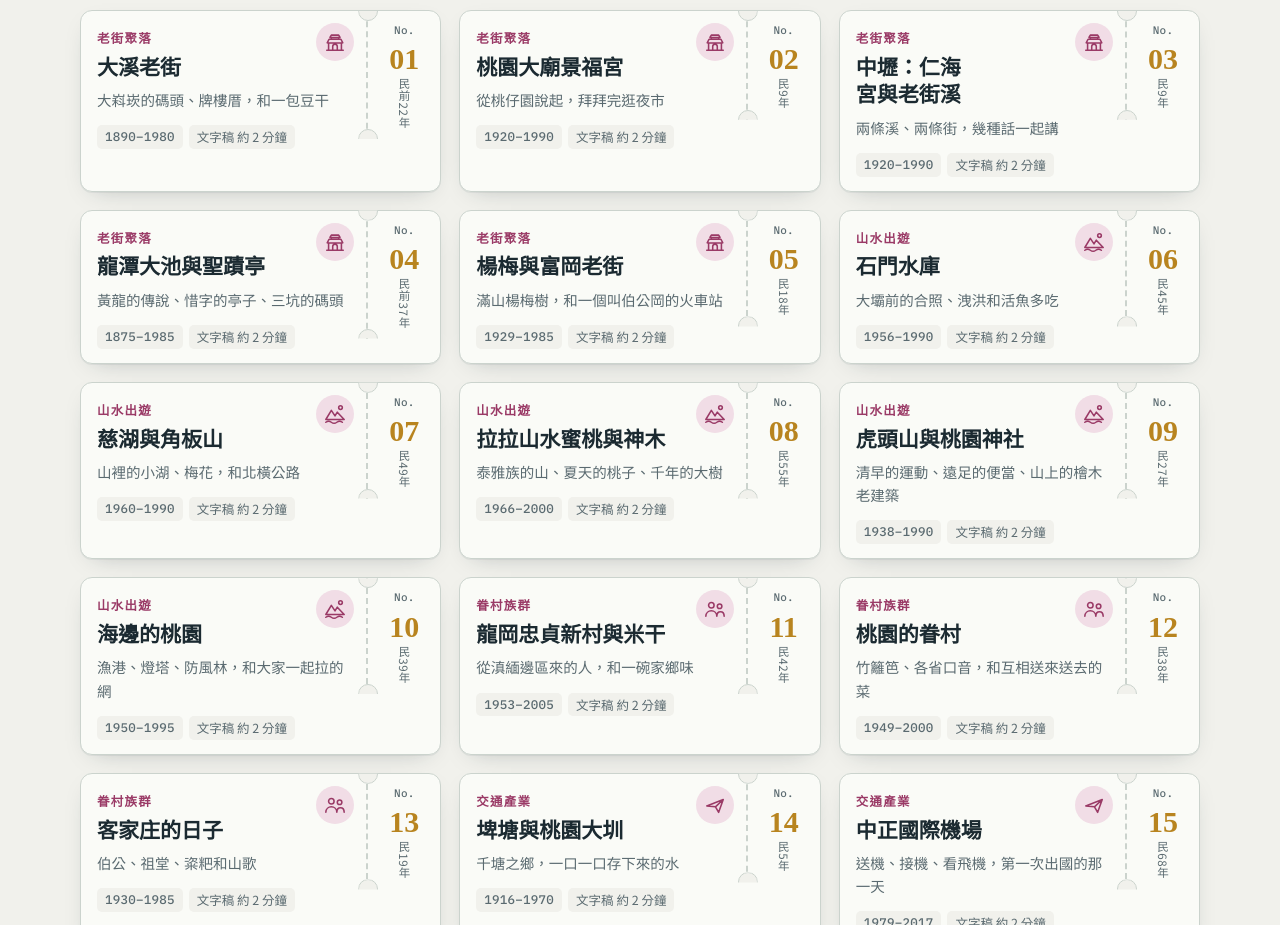
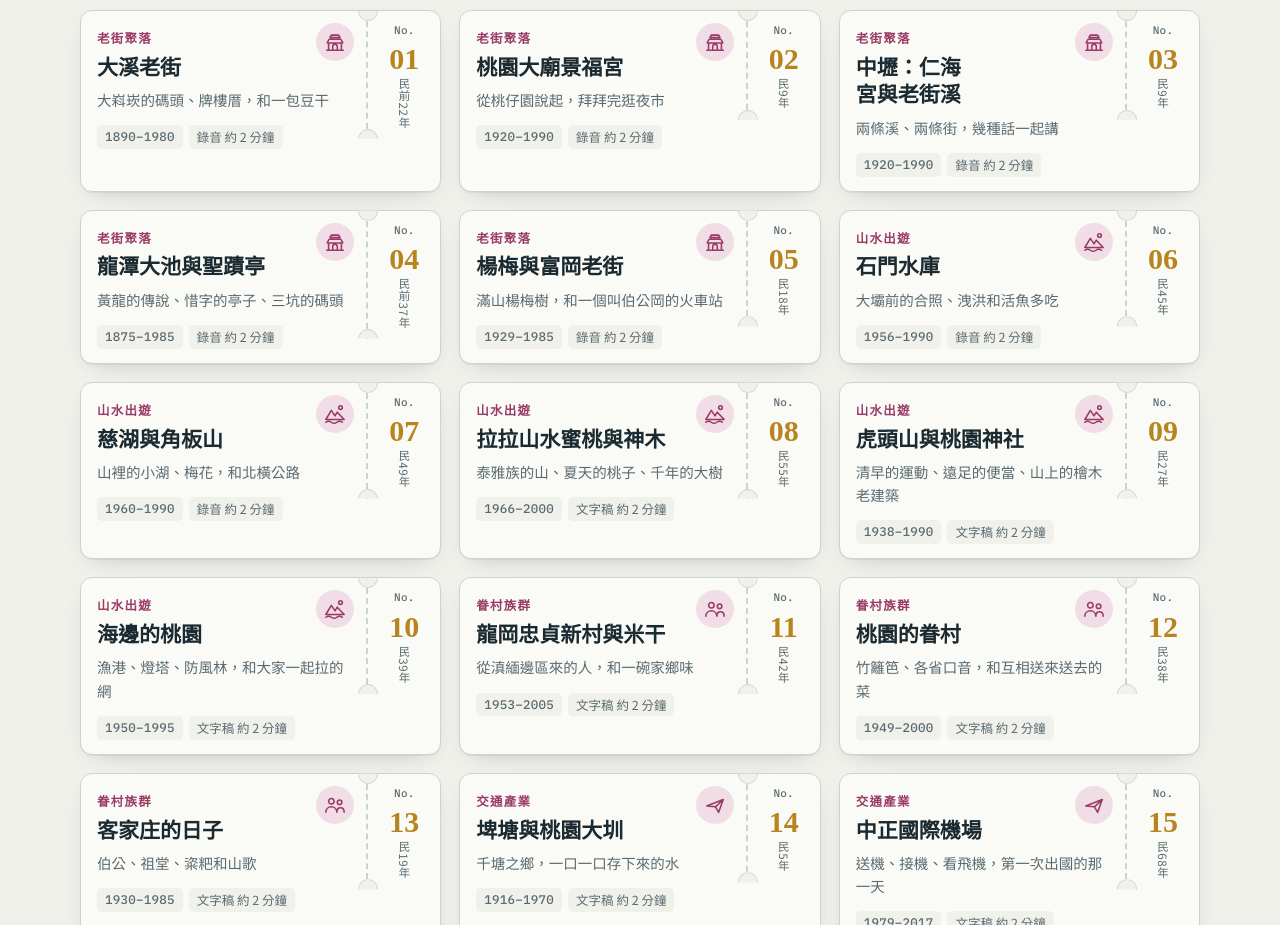
Before and after one commit to mattsue1003/taoyuan-storyteller, a plain HTML site: page index.html in a window 1280 px wide. Shown: the part 1660-2585 px from the top of the page. Drawn offline with Linux system fonts and the light colour scheme.

Commit message:
Add files via upload

```diff
--- a/index.html
+++ b/index.html
@@ -1144,7 +1144,7 @@ function toast(msg){const t=$("#toast");t.textContent=msg;t.hidden=false;clearTi
 async function copy(text){try{await navigator.clipboard.writeText(text);toast("已複製")}catch(e){toast("無法自動複製，請手動選取文字")}}
 
 /* ---------- audio ---------- */
-const AUDIO=new Set([]);
+const AUDIO=new Set(["01", "02", "03", "04", "05", "06", "07"]);
 const HOST={m:{name:"阿城伯",badge:"城"},f:{name:"小晴",badge:"晴"}};
 function parseStory(text){
   return text.split("\n").map(l=>l.trim()).filter(Boolean).map(l=>{
```
